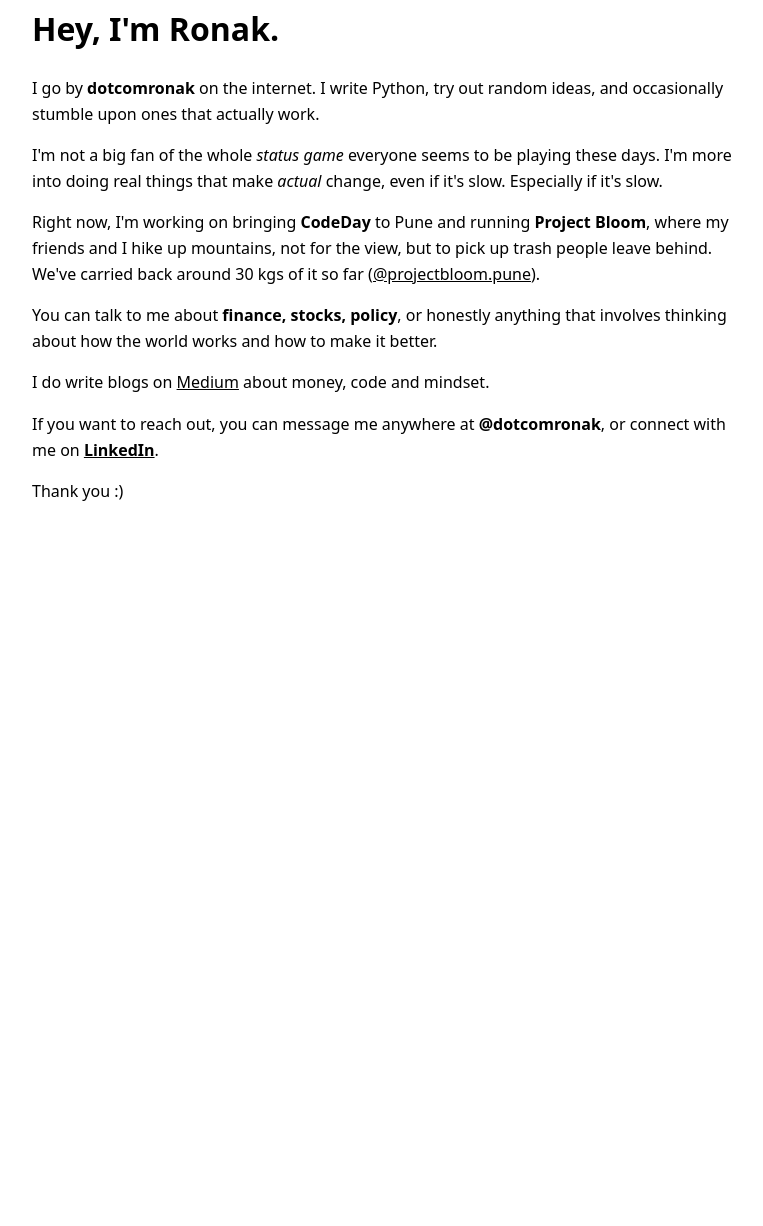
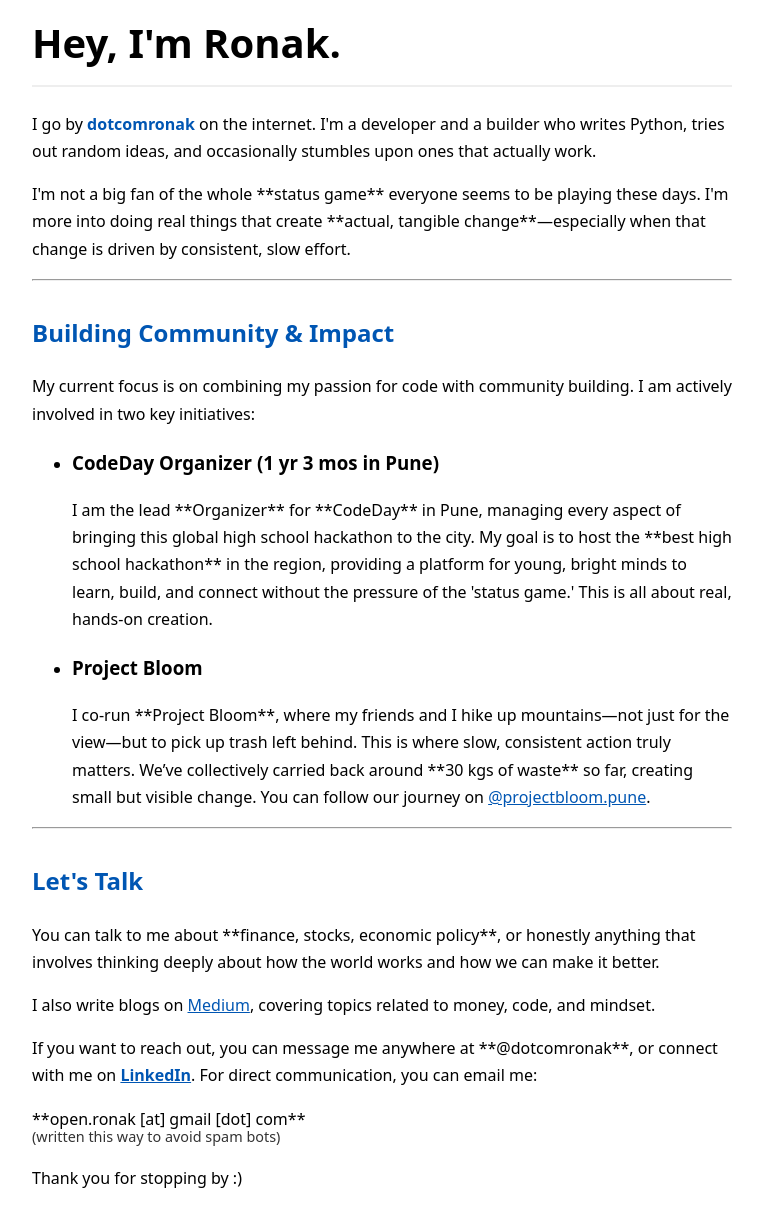
Before and after one commit to dotcomronak/dotcomronak.github.io, a plain HTML site: page index.html in a window 1280 px wide. Shown: the part 50-1276 px from the top of the page, without its empty margins (258-1021 px from the left). Before the commit the page ends 800 px from the top, so only its background shows below. Drawn offline with Linux system fonts and the light colour scheme.

Commit message:
Revise index.html for content and styling improvements
Updated the title and improved readability of the text. Enhanced styling for headings, links, and emphasized text. Added new sections about community initiatives and personal focus.

```diff
--- a/index.html
+++ b/index.html
@@ -3,7 +3,7 @@
 <head>
   <meta charset="UTF-8" />
   <meta name="viewport" content="width=device-width, initial-scale=1.0" />
-  <title>dotcomronak</title>
+  <title>Ronak - dotcomronak</title>
   <style>
     body {
       font-family: system-ui, sans-serif;
@@ -12,37 +12,83 @@
       max-width: 700px;
       margin: 0 auto;
       padding: 2rem;
-      line-height: 1.6;
+      line-height: 1.7; /* Increased for better readability */
+    }
+    h1 {
+      font-size: 2.5rem;
+      border-bottom: 2px solid #eee;
+      padding-bottom: 0.5rem;
+      margin-bottom: 1.5rem;
+    }
+    h2 {
+      font-size: 1.5rem;
+      margin-top: 2rem;
+      color: #0056b3; /* Dark professional blue for subheadings */
     }
     a {
-      color: black;
+      color: #0056b3; /* Dark professional blue for links */
       text-decoration: underline;
+      transition: color 0.3s ease;
+    }
+    a:hover {
+      color: #003d82; /* Darker blue on hover */
     }
     strong {
-      color: #000000; /* Cobalt blue for bold text */
+      color: #0056b3; /* Dark professional blue for emphasis */
+    }
+    .email-note {
+      font-size: 0.9rem;
+      opacity: 0.8;
+      display: block;
+      margin-top: -0.5rem;
     }
     @media (max-width: 600px) {
       body {
         padding: 1.2rem;
         font-size: 1rem;
       }
+      h1 {
+        font-size: 2rem;
+      }
     }
   </style>
 </head>
 <body>
   <h1>Hey, I'm Ronak.</h1>
-  <p>I go by <strong>dotcomronak</strong> on the internet. I write Python, try out random ideas, and occasionally stumble upon ones that actually work.</p>
+  <p>I go by <strong>dotcomronak</strong> on the internet. I'm a developer and a builder who writes Python, tries out random ideas, and occasionally stumbles upon ones that actually work.</p>
 
-  <p>I'm not a big fan of the whole <em>status game</em> everyone seems to be playing these days. I'm more into doing real things that make <em>actual</em> change, even if it's slow. Especially if it's slow.</p>
+  <p>I'm not a big fan of the whole **status game** everyone seems to be playing these days. I'm more into doing real things that create **actual, tangible change**—especially when that change is driven by consistent, slow effort.</p>
 
-  <p>Right now, I'm working on bringing <strong>CodeDay</strong> to Pune and running <strong>Project Bloom</strong>, where my friends and I hike up mountains, not for the view, but to pick up trash people leave behind. We've carried back around 30 kgs of it so far (<a href="https://instagram.com/projectbloom.pune" target="_blank">@projectbloom.pune</a>).</p>
+  <hr>
 
-  <p>You can talk to me about <strong>finance, stocks, policy</strong>, or honestly anything that involves thinking about how the world works and how to make it better.</p>
+  <h2>Building Community & Impact</h2>
+  <p>My current focus is on combining my passion for code with community building. I am actively involved in two key initiatives:</p>
 
-  <p>I do write blogs on <a href="https://medium.com/@dotcomronak" target="_blank">Medium</a> about money, code and mindset.</p>
+  <ul>
+    <li>
+      <h3>CodeDay Organizer (1 yr 3 mos in Pune)</h3>
+      <p>I am the lead **Organizer** for **CodeDay** in Pune, managing every aspect of bringing this global high school hackathon to the city. My goal is to host the **best high school hackathon** in the region, providing a platform for young, bright minds to learn, build, and connect without the pressure of the 'status game.' This is all about real, hands-on creation.</p>
+    </li>
+    <li>
+      <h3>Project Bloom</h3>
+      <p>I co-run **Project Bloom**, where my friends and I hike up mountains—not just for the view—but to pick up trash left behind. This is where slow, consistent action truly matters. We’ve collectively carried back around **30 kgs of waste** so far, creating small but visible change. You can follow our journey on <a href="https://instagram.com/projectbloom.pune" target="_blank">@projectbloom.pune</a>.</p>
+    </li>
+  </ul>
 
-  <p>If you want to reach out, you can message me anywhere at <strong>@dotcomronak</strong>, or connect with me on <a href="https://www.linkedin.com/in/dotcomronak/" target="_blank"><strong>LinkedIn</strong></a>.</p>
+  <hr>
 
-  <p>Thank you :) </p>
+  <h2>Let's Talk</h2>
+  <p>You can talk to me about **finance, stocks, economic policy**, or honestly anything that involves thinking deeply about how the world works and how we can make it better.</p>
+
+  <p>I also write blogs on <a href="https://medium.com/@dotcomronak" target="_blank">Medium</a>, covering topics related to money, code, and mindset.</p>
+
+  <p>If you want to reach out, you can message me anywhere at **@dotcomronak**, or connect with me on <a href="https://www.linkedin.com/in/dotcomronak/" target="_blank"><strong>LinkedIn</strong></a>. For direct communication, you can email me:</p>
+
+  <p>
+    **open.ronak [at] gmail [dot] com**
+    <span class="email-note">(written this way to avoid spam bots)</span>
+  </p>
+
+  <p>Thank you for stopping by :)</p>
 </body>
 </html>
```
